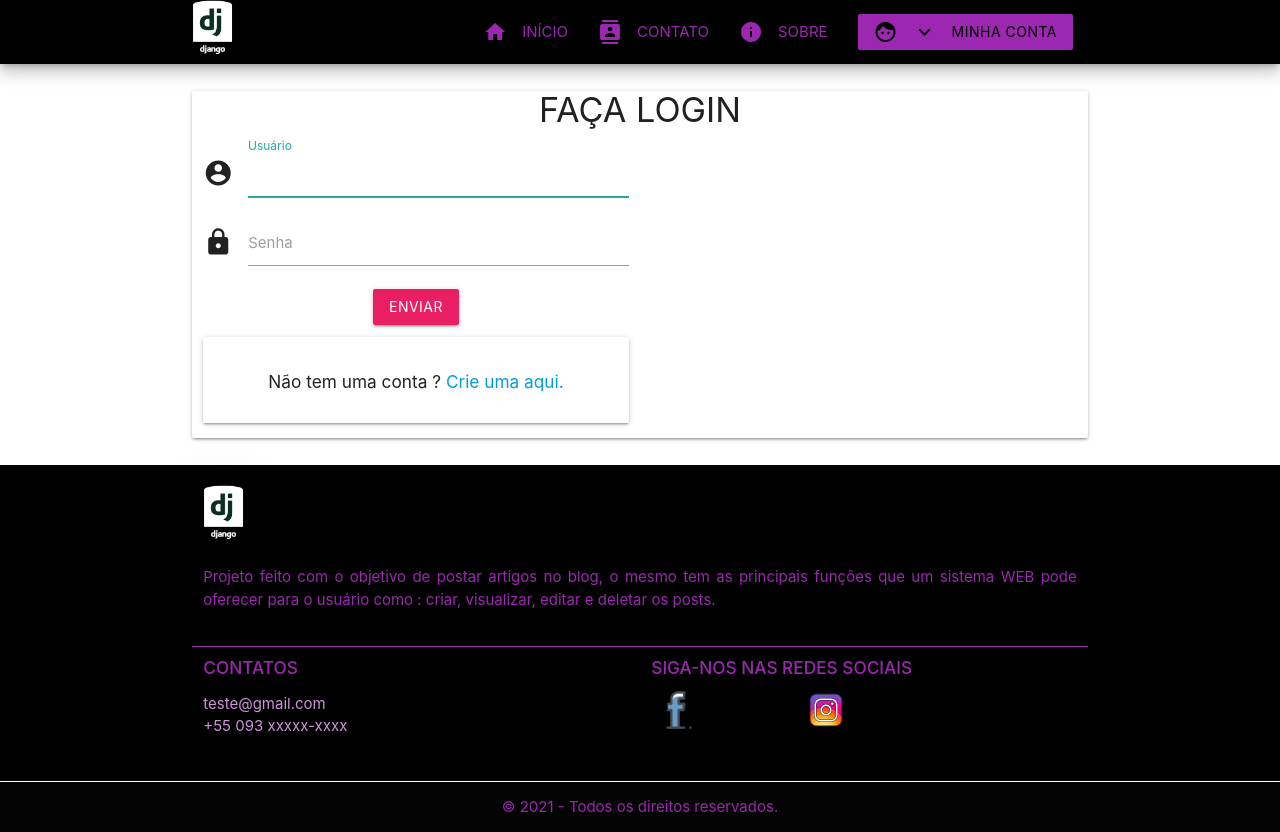
After one commit to karlosruan07/blog, a Django app: page /login/ in a window 1280 px wide. The commit adds this page. Run offline with Django 3.2, Linux system fonts and the light colour scheme.

Commit message:
adcionando login e logout

```diff
--- a/blog/templates/blog/base.html
+++ b/blog/templates/blog/base.html
@@ -43,8 +43,8 @@
                         Dados</a></li>
                 <li><a href="#"><i class="material-icons">password</i>Alterar Senha</a></li>
                 <li><a href="#"><i class="material-icons">lock</i>Esqueci Minha Senha</a></li>
-                <li><a href="#"><i class="material-icons">login</i>Entrar</a></li>
-                <li><a href="#"><i class="material-icons">logout</i>Sair</a></li>
+                <li><a href="{% url 'login' %}"><i class="material-icons">login</i>Entrar</a></li>
+                <li><a href="{% url 'logout' %}"><i class="material-icons">logout</i>Sair</a></li>
                 <li>
                     <div class="divider"></div>
                 </li>
@@ -59,10 +59,16 @@
                     <div class="nav-wrapper container">
                         <a href="{% url 'index' %}" class="brand-logo"><img src="{% static 'img/logo.png' %}" alt=""
                                 height="60px"></a>
+
+                        {% if request.user.is_authenticated %}
+
                         <a href="{% url 'post-new' %}"
                             class="btn-floating pulse btn-large halfway-fab waves-effect waves-light purple">
                             <i class="material-icons">add</i>
                         </a>
+
+                        {% endif %}
+
                         <a href="#" data-target="slide-out" class="sidenav-trigger"><i class="material-icons"
                                 style="color: purple;">menu</i></a>
 
--- /dev/null
+++ b/blog/templates/registration/login.html
@@ -0,0 +1,47 @@
+{% extends 'blog/base.html' %}
+
+{% load static %}
+
+
+{% block content %}
+
+
+<div class="card" style="margin-top: 3%; margin-bottom: 3%;">
+    <h4 class="title center">FAÇA LOGIN </h4>
+
+    <div class="row">
+        <div class="col s12 m6 l6">
+            <form method="POST" class="pull-s2">
+                {% csrf_token %}
+
+                {% for erro in form.non_field_errors %}
+                <div class="card-panel red">{{ erro }}</div>
+                {% endfor %}
+
+
+                <div class="input-field" style="margin-top: 2%;">
+                    <i class="material-icons prefix">account_circle</i>
+                    {{ form.username }}
+                    <label for="{{ form.username.auto_id }}">{{ form.username.label }}</label>
+                </div>
+
+                <div class="input-field">
+                    <i class="material-icons prefix">lock</i>
+                    {{ form.password }}
+                    <label for="{{ form.password.auto_id }}">{{ form.password.label }}</label>
+                </div>
+
+
+                <div class="center" style="margin-top: 2%; margin-bottom: 2%;"><button type="submit"
+                        class="btn pink">ENVIAR</button></div>
+
+            </form>
+
+            <div class="card-panel center" style="margin-top: 3%;"><h6>Não tem uma conta ? <a href="#">Crie uma aqui. </a></h6></div>
+
+        </div>
+    </div>
+
+</div>
+
+{% endblock %}
--- a/mysite/settings.py
+++ b/mysite/settings.py
@@ -123,5 +123,11 @@ USE_TZ = True
 STATIC_URL = '/static/'
 STATIC_ROOT = os.path.join(BASE_DIR, 'static') #Alterei aqui para adicionar os arquivos estáticos
 
+#AUTENTICAÇÃO
+
+LOGIN_URL = 'login'
+LOGIN_REDIRECT_URL = 'index'
+LOGOUT_REDIRECT_URL = 'login'
+
 
 django_heroku.settings(locals())
--- a/mysite/urls.py
+++ b/mysite/urls.py
@@ -19,4 +19,7 @@ from django.urls import path, include #o include serve para incluir um arquivo i
 urlpatterns = [
     path('admin/', admin.site.urls),
     path('', include('blog.urls')),#tudo o que virá sem diretórios na url será redireciondo para esse arquivo
+
+    path('',include('django.contrib.auth.urls')),
+
 ]
```
Also changed, not shown: db.sqlite3, 1 other file.
